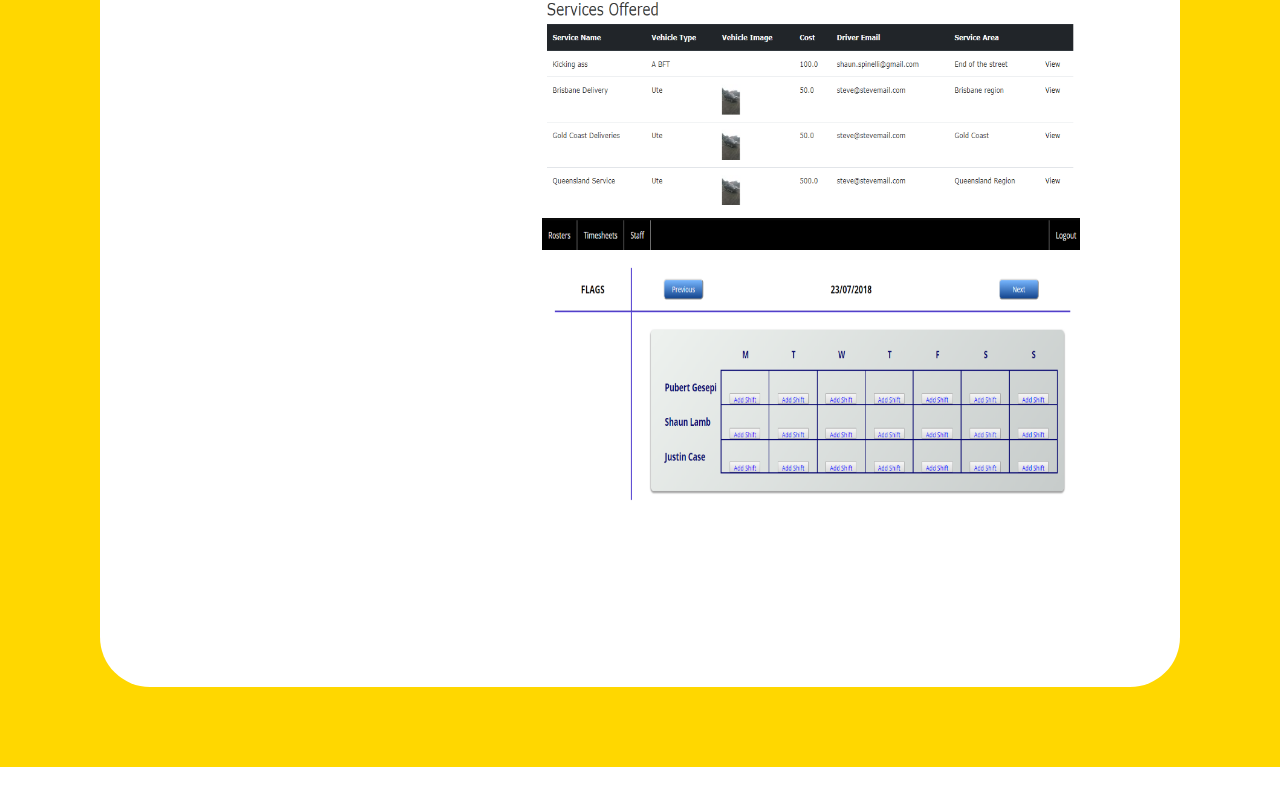
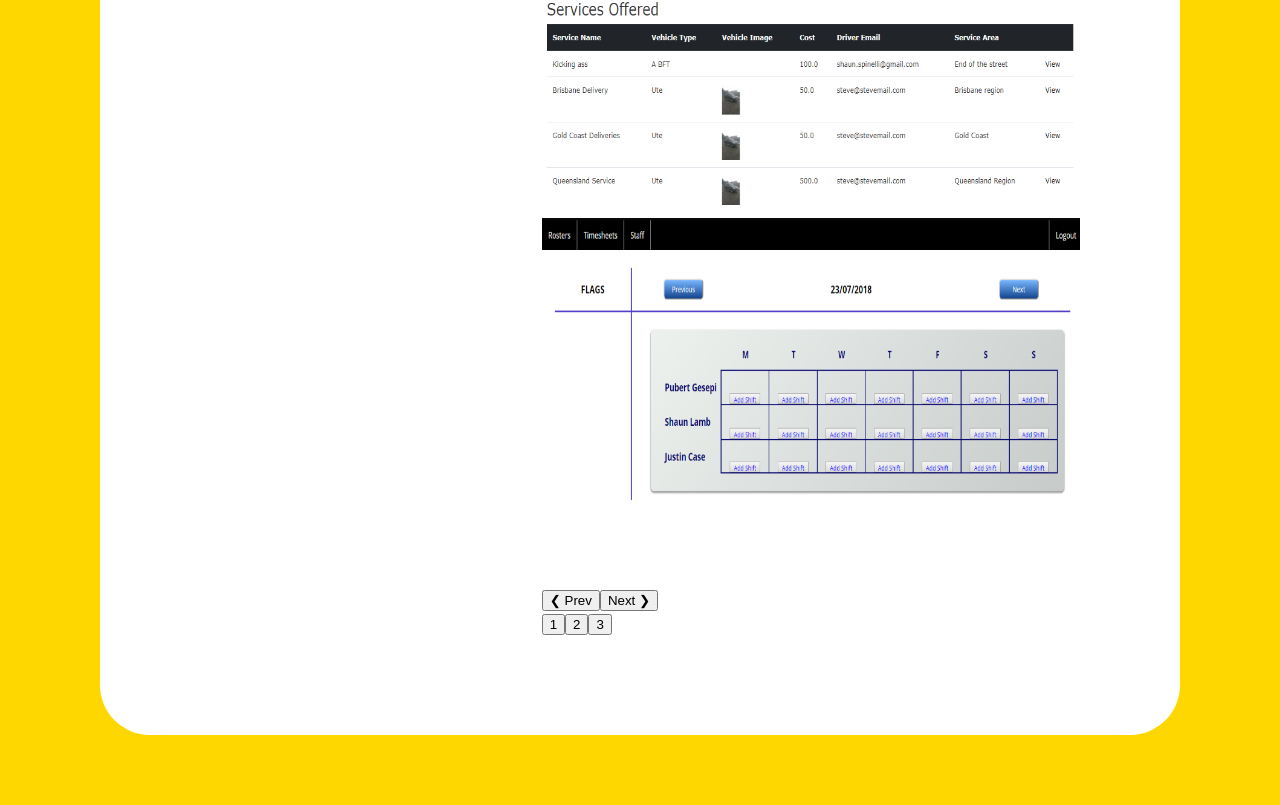
Before and after one commit to RyanG91/React-portfolio, a React (Create React App) app: page / in a window 1280 px wide. Shown: the part 2548-3353 px from the top of the page. Before the commit the page ends 3315 px from the top, so only its background shows below. Built offline with nearby package versions, Linux system fonts and the light colour scheme; a web font is replaced by a local one.

Commit message:
Finished adding projects images but cannot slide through them yet

```diff
--- a/src/components/MyProjects.js
+++ b/src/components/MyProjects.js
@@ -37,6 +37,13 @@ class MyProjects extends Component {
                             <img src={RealWorldApp} className="projectImages" alt="Real World Project" />
                         </a>
                     </div>
+                    <div>
+                        <button>❮ Prev</button>
+                        <button>Next ❯</button>
+                    </div>
+                    <button>1</button>
+                    <button>2</button>
+                    <button>3</button>
                 </div>
 
             </div>
--- a/src/index.js
+++ b/src/index.js
@@ -2,11 +2,5 @@ import React from 'react';
 import ReactDOM from 'react-dom';
 import './index.css';
 import App from './App';
-import * as serviceWorker from './serviceWorker';
 
 ReactDOM.render(<App />, document.getElementById('root'));
-
-// If you want your app to work offline and load faster, you can change
-// unregister() to register() below. Note this comes with some pitfalls.
-// Learn more about service workers: http://bit.ly/CRA-PWA
-serviceWorker.unregister();
--- a/src/styles/App.css
+++ b/src/styles/App.css
@@ -21,7 +21,12 @@ h1, h2, h3  {
 }
 
 .projectImages {
-  width: 100%
+  width: 100%;
+}
+
+.slide {
+  height: 100%;
+  width: 100%;
 }
 
 /* Moves the margin for the About Me section to provide more space */
```
